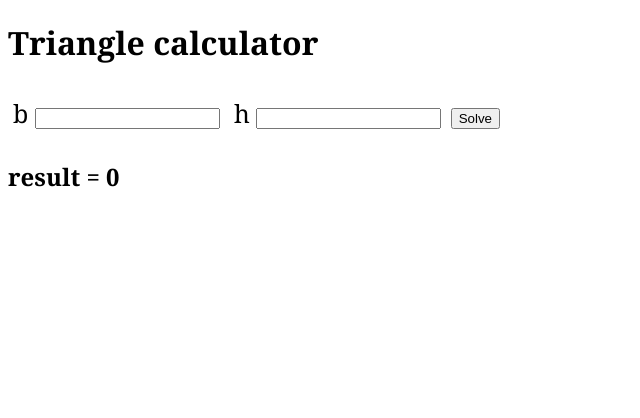
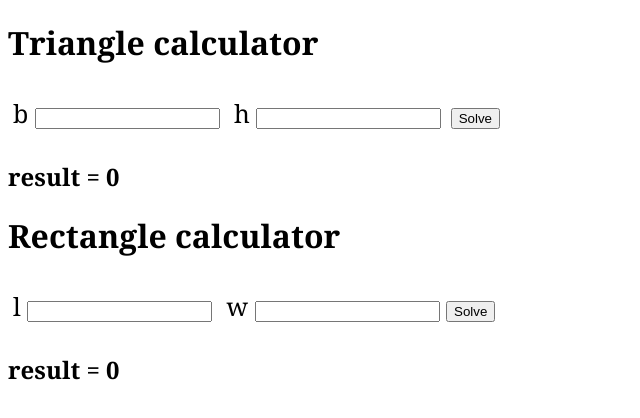
Before and after one commit to fixus31/Area_Calculator, a plain HTML site: page index.html in a window 1280 px wide. Shown: the whole page, without its empty margins (0-640 px from the left). Drawn offline with Linux system fonts and the light colour scheme.

Commit message:
Update index.html

```diff
--- a/index.html
+++ b/index.html
@@ -21,6 +21,21 @@
         <h2 class="answer">
             result = <span class="result"> 0</span>
         </h2>
+        <h1> Rectangle calculator </h1>
+        <form class = "rect">
+            <div>
+                <span>l</span>
+                <input type="number" class="l">
+            </div>
+            <div>
+                <spand>w</spand>
+                <input type="number" class="w">
+                <button class="press"> Solve </button>
+            </div>
+        </form>
+        <h2> result = <span class="resrect"> 0</span>
+
+        </h2>
     <script src="main.js"></script>
     </body>
 </html>
```
